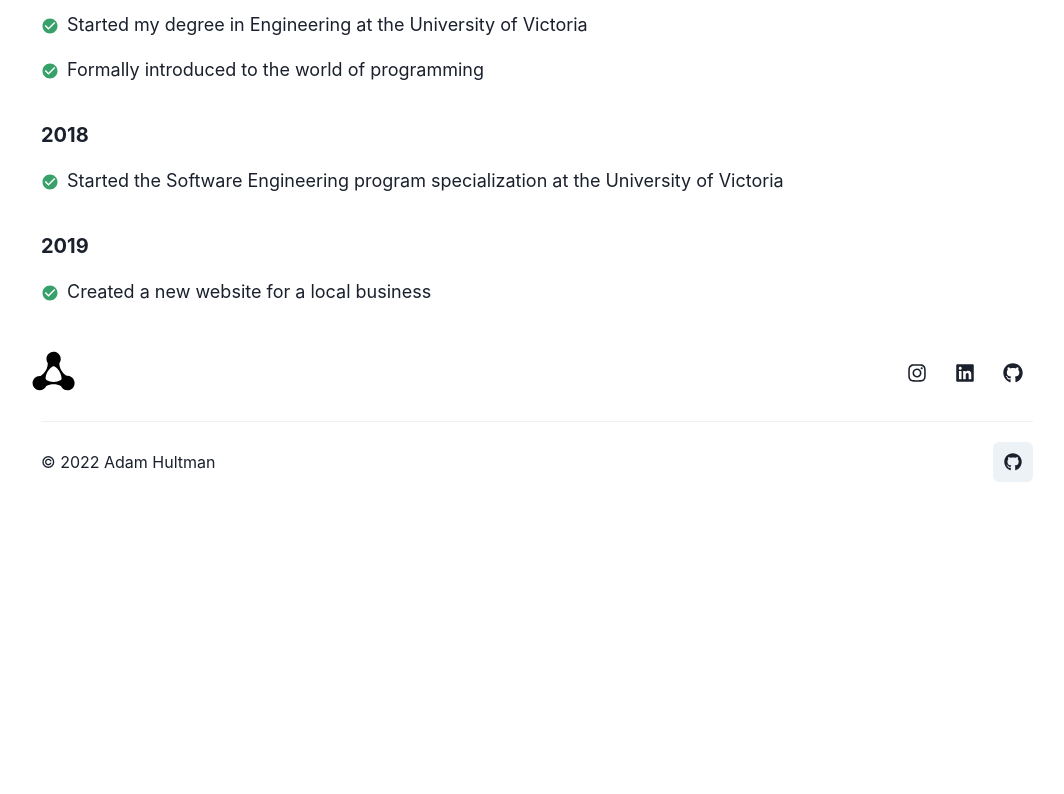
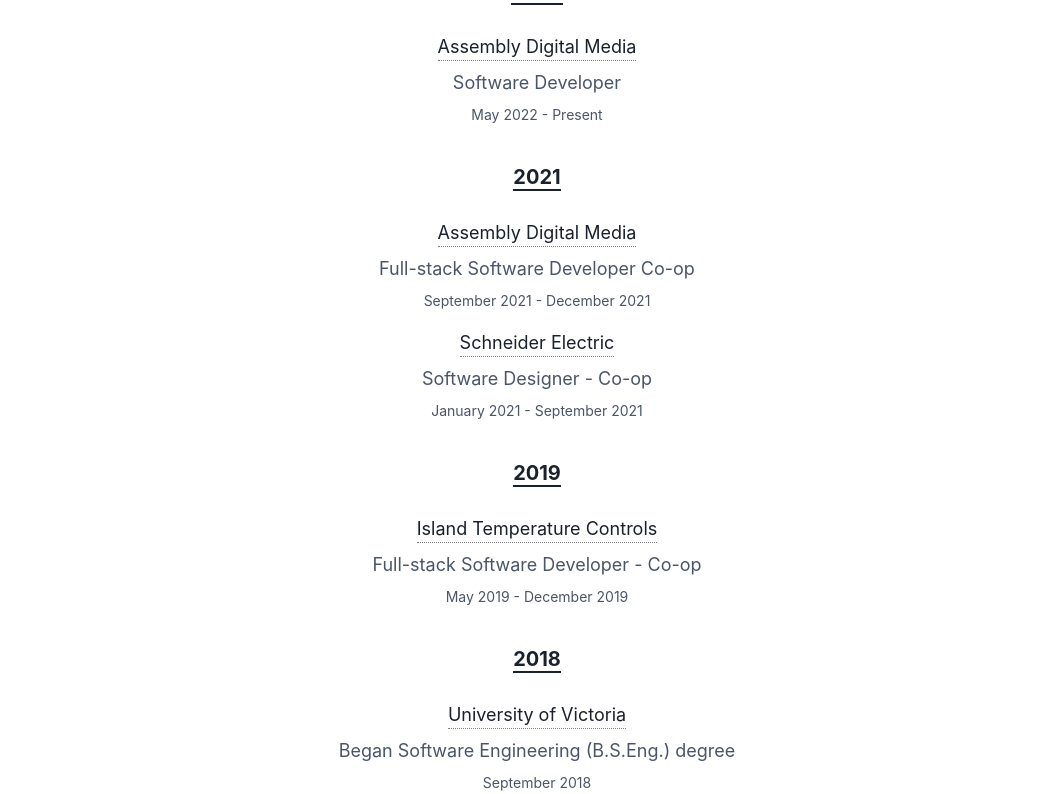
Before and after one commit to ACHultman/achultman-web, a Next.js app: page / in a window 1280 px wide. Shown: the part 1006-1800 px from the top of the page, without its empty margins (103-1167 px from the left). Before the commit the page ends 1536 px from the top, so only its background shows below. Built offline with nearby package versions, Linux system fonts and the light colour scheme.

Commit message:
add content, styling to timeline

```diff
--- a/src/components/Home/Timelinet.tsx
+++ b/src/components/Home/Timelinet.tsx
@@ -5,40 +5,99 @@ import {
   ListItem,
   ListIcon,
   Box,
+  VStack,
+  Text,
+  Link,
+  useColorModeValue,
 } from "@chakra-ui/react";
 import { motion } from "framer-motion";
 import { MdCheckCircle } from "react-icons/md";
+import Paragraph from "../Paragraph";
 
 export const MotionHeading = motion(Heading);
 export const MotionListItem = motion(ListItem);
 
+const titles = {
+  assembly: {
+    title: "Assembly Digital Media",
+    href: "https://assmb.ly",
+    description:
+      "Assembly Digital Media is a tech leader, disrupting the digital publishing industry with an innovative stack of technology that has turned traditional and digital media on its head.",
+  },
+  se: {
+    title: "Schneider Electric",
+    href: "https://www.se.com",
+    description: "Schneider Electric is a global leader in the power industry.",
+  },
+  itc: {
+    title: "Island Temperature Controls",
+    href: "https://islandtemp.com",
+    description:
+      "ITC specializes in HVAC and DDC systems for commercial, industrial, marine and institutional properties.",
+  },
+  uvic: {
+    title: "University of Victoria",
+    href: "https://www.uvic.ca",
+    description:
+      "The University of Victoria is a public research university located in Victoria, British Columbia.",
+  },
+};
+
 const timeline = {
+  "2022": [
+    {
+      icon: MdCheckCircle,
+      title: titles.assembly,
+      subtitle: "Software Developer",
+      dateRange: "May 2022 - Present",
+    },
+  ],
+
+  "2021": [
+    {
+      icon: MdCheckCircle,
+      title: titles.assembly,
+      subtitle: "Full-stack Software Developer Co-op",
+      dateRange: "September 2021 - December 2021",
+    },
+    {
+      icon: MdCheckCircle,
+      title: titles.se,
+      subtitle: "Software Designer - Co-op",
+      dateRange: "January 2021 - September 2021",
+    },
+  ],
+
   "2019": [
     {
       icon: MdCheckCircle,
-      text: "Created a new website for a local business",
+      title: titles.itc,
+      subtitle: "Full-stack Software Developer - Co-op",
+      dateRange: "May 2019 - December 2019",
     },
   ],
 
   "2018": [
     {
       icon: MdCheckCircle,
-      text: "Started the Software Engineering program specialization at the University of Victoria",
+      title: titles.uvic,
+      subtitle: "Began Software Engineering (B.S.Eng.) degree",
+      dateRange: "September 2018",
     },
   ],
+
   "2017": [
     {
       icon: MdCheckCircle,
-      text: "Started my degree in Engineering at the University of Victoria",
-    },
-    {
-      icon: MdCheckCircle,
-      text: "Formally introduced to the world of programming",
+      title: titles.uvic,
+      subtitle: "Began Bachelor of Engineering degree",
+      dateRange: "September 2017",
     },
   ],
 };
 
 const Timeline = () => {
+  const dateRangeColor = useColorModeValue("gray.600", "gray.400");
   return (
     <SlideFade in={true} offsetY={80} delay={0.2}>
       <Heading
@@ -48,14 +107,18 @@ const Timeline = () => {
       >
         Timeline
       </Heading>
-      {Object.keys(timeline).map((year) => {
+      {Object.keys(timeline)
+        .reverse()
+        .map((year) => {
           return (
             <Box key={year}>
+              <VStack>
                 <MotionHeading
                   mt={10}
                   mb={5}
                   as="h2"
                   size="md"
+                  borderBottom="2px"
                   initial={{ opacity: 0, y: 20 }}
                   whileInView={{ opacity: 1, y: 0 }}
                   transition={{ duration: 0.5 }}
@@ -72,11 +135,25 @@ const Timeline = () => {
                       transition={{ duration: 0.5 }}
                       viewport={{ once: true }}
                     >
-                  <ListIcon as={item.icon} color="green.500" />
-                  {item.text}
+                      {/* <ListIcon as={item.icon} color="green.500" /> */}
+                      <VStack>
+                        <Link href={item.title.href}>
+                          <Text
+                            title={item.title.description}
+                            borderBottom={"0.5px dotted grey"}
+                          >
+                            {item.title.title}
+                          </Text>
+                        </Link>
+                        <Paragraph>{item.subtitle}</Paragraph>
+                        <Text fontSize="sm" color={dateRangeColor}>
+                          {item.dateRange}
+                        </Text>
+                      </VStack>
                     </MotionListItem>
                   ))}
                 </List>
+              </VStack>
             </Box>
           );
         })}
```
Lines whose indentation alone changed are shown as unchanged.
